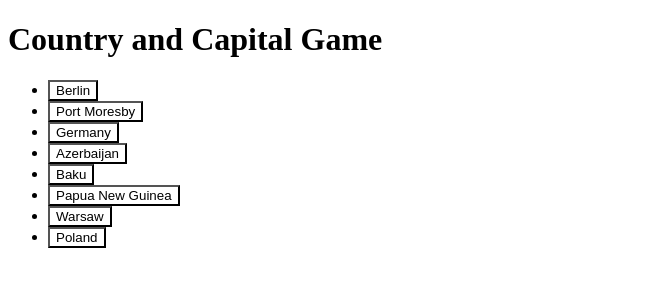
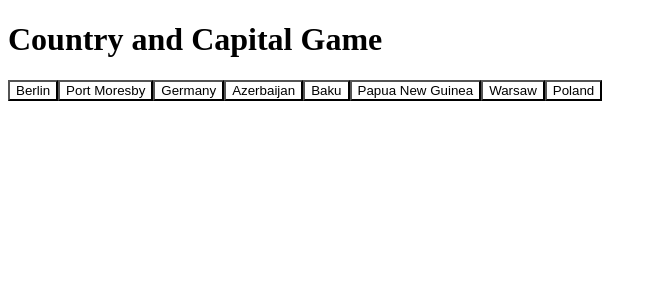
Before and after one commit to scatt89/exercises-react, a React (Vite) app: page /country-and-capital in a window 1280 px wide. Shown: the top 300 px of the page, without its empty margins (0-657 px from the left). Built offline with nearby package versions, Linux system fonts and the light colour scheme.

Commit message:
wip country and capital game

```diff
--- a/src/countryAndCapital/index.jsx
+++ b/src/countryAndCapital/index.jsx
@@ -4,75 +4,86 @@ import { useState } from 'react';
 const getCountries = (data) => Object.keys(data);
 const getCapitals = (data) => Object.values(data);
 const shuffle = (list) => list.sort(() => Math.random() - 0.5);
-const addColor = (name) => ({ name, color: 'initial' });
+const initializeItem = (name) => ({ name, selected: false, color: 'initial' });
 
-function Card(name, color, onClick) {
+function Button(name, color, onClick) {
     return <button onClick={onClick} style={{backgroundColor: `${color}`}}>{name}</button>
 }
 
 function CountryCapitalGame({ data }) {
-    const initialItems = shuffle(getCountries(data).concat(getCapitals(data))).map(addColor);
+    const initialItems = shuffle(getCountries(data).concat(getCapitals(data))).map(initializeItem);
     const [items, setItems] = useState(initialItems);
-    const [firstSelected, setFirstSelected] = useState(null);
-    const [secondSelected, setSecondSelected] = useState(null);
 
-    const updateItems = (callback) => {
-        setItems(prevItems => callback(prevItems));
-    };
-
-    const updateColorFirstSelection = (name) => {
-        updateItems(items => items.map(item => item.name === name ? { ...item, color: '#0000ff' } : item));
+    const resetColor = (items) => {
+        return items.map(item => ({ ...item, color: 'initial' }));
     }
 
-    const updateColorErrorSelection = (name1, name2) => {
-        updateItems(items => items.map(item => item.name === name1 || item.name === name2 ? ({ ...item, color: '#ff0000' }) : item));
+    const resetNonMatchedItems = (items) => {
+        if (items.filter(item => item.selected === true).length === 2) {
+            return resetColor(items);
+        }
+
+        return items;
     }
 
-    const updateColorDefault = (name) => {
-        updateItems(items => items.map(item => item.name === name ? ({ ...item, color: 'initial' }) : item));
+    const markAsFirstOption = (items) => items.map(item => {
+        if (item.selected === true) {
+            return ({ ...item, color: '#0000ff' });
+        }
+
+        return item;
+    });
+
+    const verifyMatch = (items) => {
+        const [firstItemSelected, secondItemSelected] = items.filter(item => item.selected === true);
+
+        return data[firstItemSelected.name] === secondItemSelected.name || data[secondItemSelected.name] === firstItemSelected.name;
     }
 
-    const selectionMatches = (name1, name2) => {
-        return data[name1] === name2 || data[name2] === name1;
-    }
+    const deleteMatchedItems = (items, name) => items.filter(item => item.selected === false && item.name !== name);
 
-    const removeMatched = () => {
-        updateItems(items => items.filter(item => item !== firstSelected && item !== secondSelected));
-        setFirstSelected(null);
-        setSecondSelected(null);
-    }
+    const selectItem = (items, name) => items.map(item => item.name === name ? ({
+        ...item,
+        selected: true,
+    }) : item);
+
+    const twoItemsSelected = items => items.filter(item => item.selected === true).length === 2;
+
+    const markAsError = items => items.map(item => {
+        if (item.selected === true) {
+            return { ...item, color: '#ff0000' };
+        }
+
+        return item;
+    });
 
     const getOnItemClick = (name) => () => {
-        if (firstSelected === null) {
-            setFirstSelected(name);
-            updateColorFirstSelection(name);
-        } else if (secondSelected === null) {
-            setSecondSelected(name);
-
-            if (selectionMatches(firstSelected, name)) {
-                removeMatched();
+        const resetItems = resetNonMatchedItems(items);
+        const itemsWithNewSelection = selectItem(resetItems, name);
+        console.log('getOnItemClick itemsWithNewSelection', itemsWithNewSelection);
+        if(twoItemsSelected(itemsWithNewSelection)) {
+            if (verifyMatch(itemsWithNewSelection)) {
+                const itemsWithoutMatches = deleteMatchedItems(itemsWithNewSelection, name);
+                setItems(itemsWithoutMatches);
             } else {
-                updateColorErrorSelection(firstSelected, name);
+                const itemsWithError = markAsError(itemsWithNewSelection);
+                setItems(itemsWithError);
             }
         } else {
-            updateColorDefault(firstSelected);
-            updateColorDefault(secondSelected);
-            setSecondSelected(null);
-
-            setFirstSelected(name);
-            updateColorFirstSelection(name);
+            const itemsWithOneSelected = markAsFirstOption(itemsWithNewSelection);
+            setItems(itemsWithOneSelected);
         }
     }
 
-    return <div>
-        <ul>
+    return (
+        <div>
             {items.map((item, index) => (
-                <li key={index}>
-                    {Card(item.name, item.color, getOnItemClick(item.name))}
-                </li>
+                <span key={index}>
+                    {Button(item.name, item.color, getOnItemClick(item.name))}
+                </span>
             ))}
-        </ul>
-    </div>;
+        </div>
+    );
 }
 
 const CountryAndCapital = () => {
```
